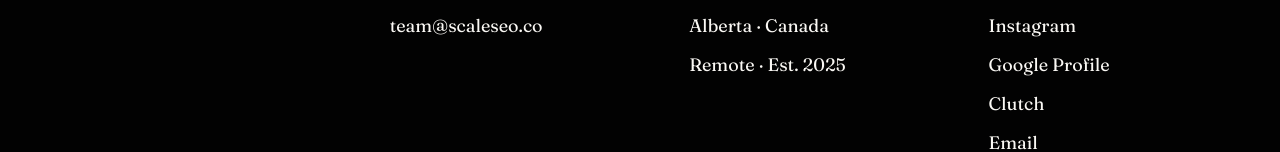
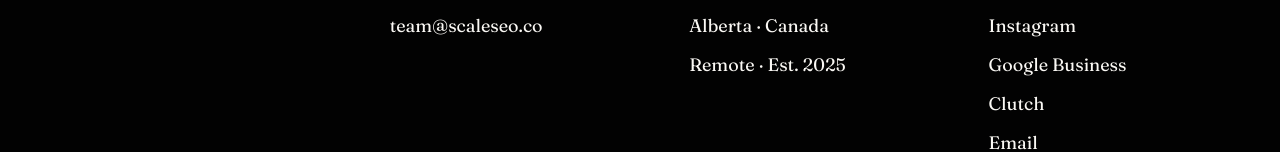
Before and after one commit to ScaleCRMCO/scaleseo, a Next.js app: page / in a window 1280 px wide. Shown: the part 8325-8477 px from the top of the page. Built offline with nearby package versions, Linux system fonts and the light colour scheme.

Commit message:
Update Footer.tsx

```diff
--- a/src/app/components/Footer.tsx
+++ b/src/app/components/Footer.tsx
@@ -32,7 +32,7 @@ export default function Footer() {
           <div className={styles.colLabel}>Connect</div>
           <a href="https://www.linkedin.com/in/corbin-jensen-9a9b77127/" target="_blank" rel="noopener noreferrer" className={styles.colLink}>LinkedIn</a>
           <a href="https://www.instagram.com/scaleseo.co/" target="_blank" rel="noopener noreferrer" className={styles.colLink}>Instagram</a>
-          <a href="https://maps.app.goo.gl/87SRRBXuZPeywLJH8" target="_blank" rel="noopener noreferrer" className={styles.colLink}>Google Profile</a>
+          <a href="https://maps.app.goo.gl/87SRRBXuZPeywLJH8" target="_blank" rel="noopener noreferrer" className={styles.colLink}>Google Business</a>
           <a href="https://clutch.co/profile/scale-seo" target="_blank" rel="noopener noreferrer" className={styles.colLink}>Clutch</a>
           <a href="mailto:team@scaleseo.co" className={styles.colLink}>Email</a>
         </div>
```
